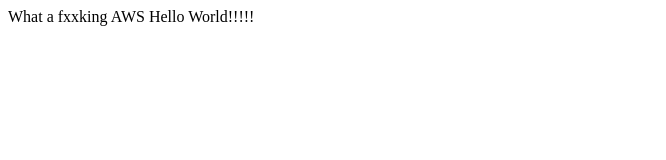
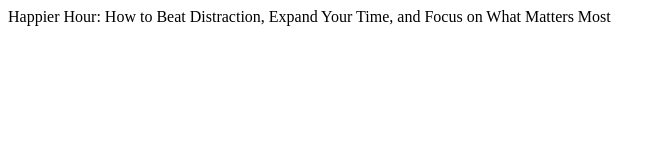
Before and after one commit to SenaTseng/helloworld, a plain HTML site: page index.html in a window 1280 px wide. Shown: the whole page, without its empty margins (0-666 px from the left). Drawn offline with Linux system fonts and the light colour scheme.

Commit message:
Update index.html
Practice

```diff
--- a/index.html
+++ b/index.html
@@ -6,6 +6,6 @@
 </head>
 
 <body>
-    What a fxxking AWS Hello World!!!!!
+    Happier Hour: How to Beat Distraction, Expand Your Time, and Focus on What Matters Most
 </body>
 </html>
```
